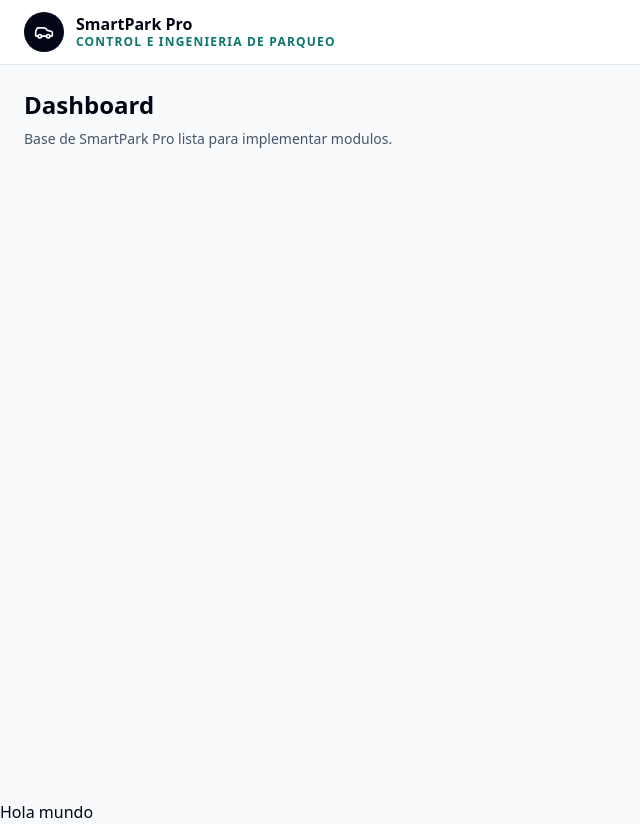
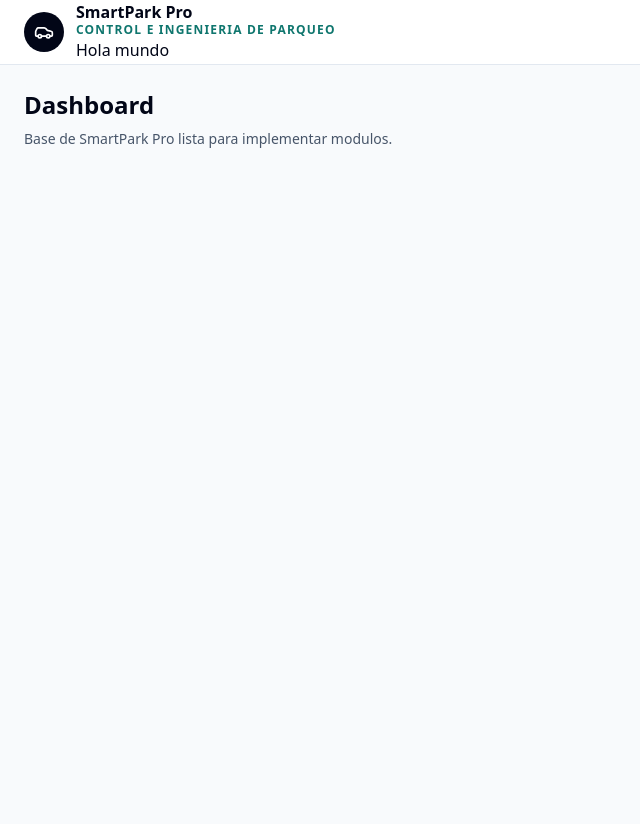
Before and after one commit to Jsuarez320/SmartPark-Pro, a React (Vite) app in the folder Frontend/: page / in a window 1280 px wide. Shown: the whole page, without its empty margins (0-640 px from the left). After the commit the page ends 800 px from the top, so only its background shows below. Built offline with nearby package versions, Linux system fonts and the light colour scheme.

Commit message:
feat: add greeting message to Header component

```diff
--- a/Frontend/src/layout/Header.tsx
+++ b/Frontend/src/layout/Header.tsx
@@ -13,6 +13,7 @@ export function Header() {
             <p className="text-xs font-semibold uppercase tracking-widest text-primary">
               Control e ingenieria de parqueo
             </p>
+            <p>Hola mundo</p>
           </div>
         </div>
       </div>
--- a/Frontend/src/main.tsx
+++ b/Frontend/src/main.tsx
@@ -11,7 +11,6 @@ ReactDOM.createRoot(document.getElementById("root") as HTMLElement).render(
   <React.StrictMode>
     <QueryClientProvider client={queryClient}>
       <RouterProvider router={router} future={{ v7_startTransition: true }} />
-      Hola mundo
     </QueryClientProvider>
   </React.StrictMode>
 );
```
